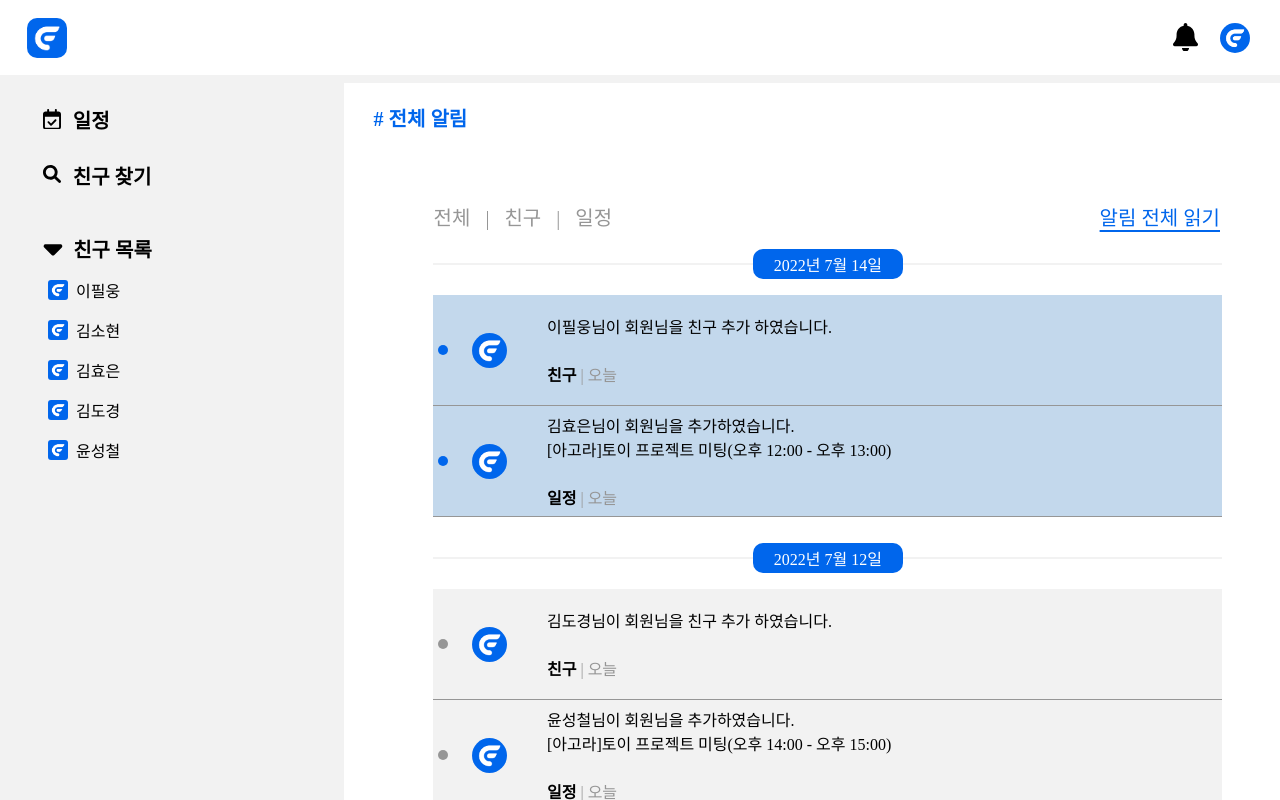
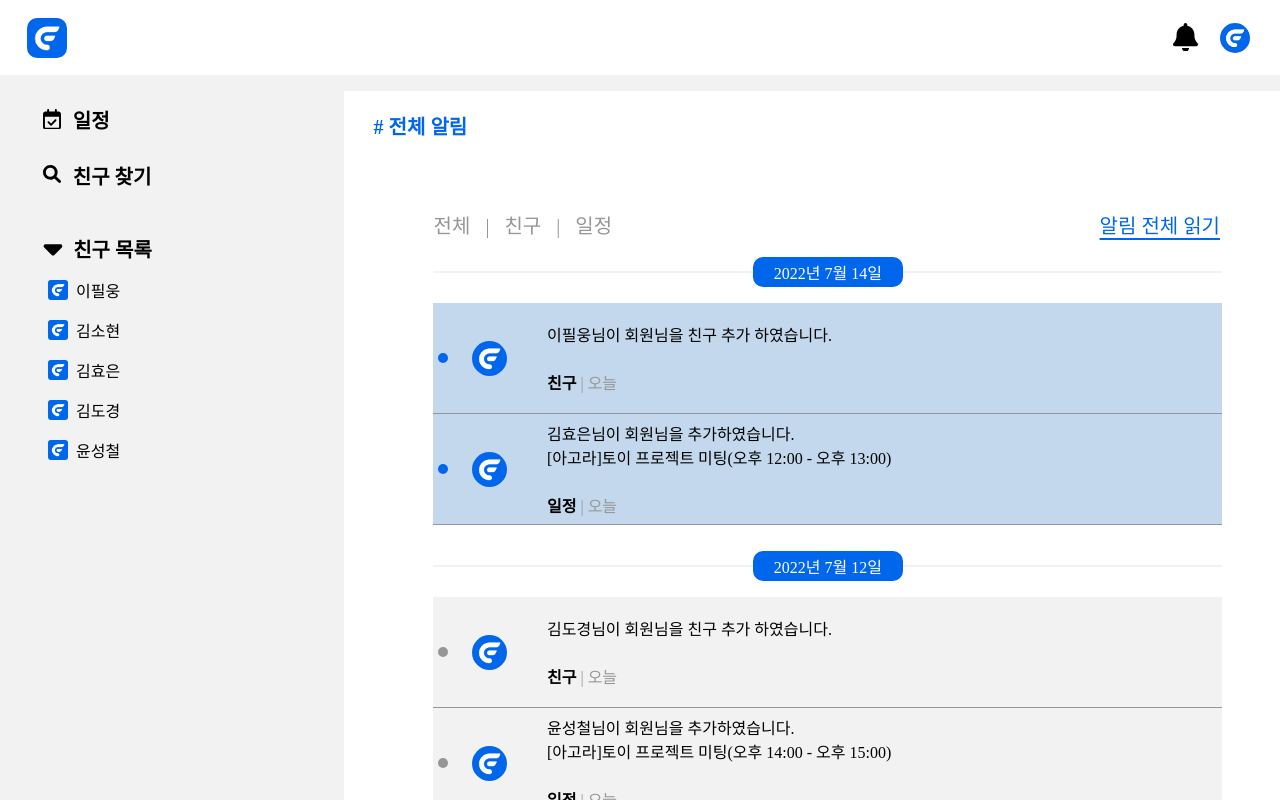
Before and after one commit to Flitto-Toyproject/toy_front_team2_front, a Vue app: page /main/alarm in a window 1280 px wide. Shown: the top 800 px of the page. Built offline with nearby package versions, Linux system fonts and the light colour scheme.

Commit message:
refactor: 박스 css 좀 더 Figma에 맞게 수정

```diff
--- a/src/components/common/MainContent.vue
+++ b/src/components/common/MainContent.vue
@@ -19,7 +19,7 @@ export default {
 .content {
   display: flex;
   flex-direction: column;
-  margin-top: 0.5rem;
+  margin-top: 1rem;
   min-height: calc(100vh - 115px);
   width: 78.5%;
   max-width: 1500px;
--- a/src/views/MainView.vue
+++ b/src/views/MainView.vue
@@ -21,6 +21,8 @@ export default {
 .body {
   display: flex;
   flex-direction: column;
+  height: 100%;
+  padding-bottom: 2em;
   background: var(--color-light-gray);
 
   &__main {
```
